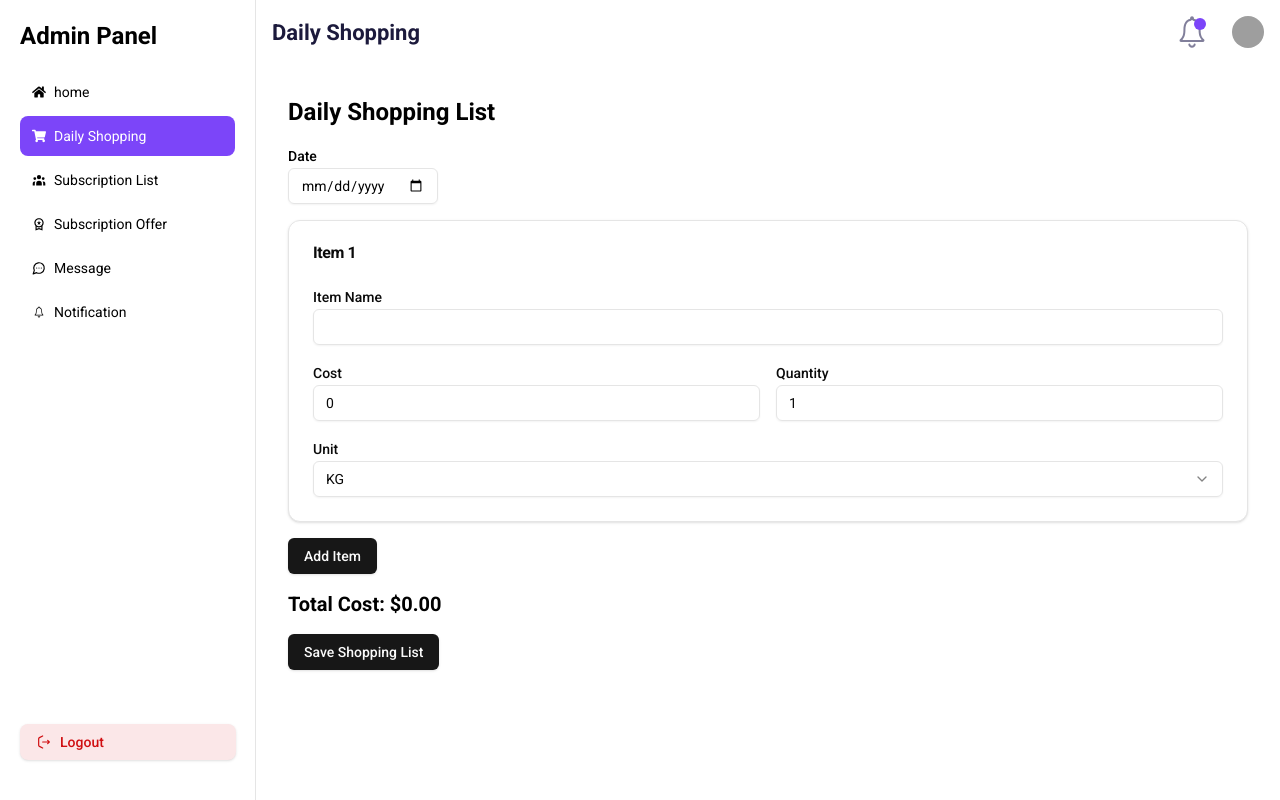
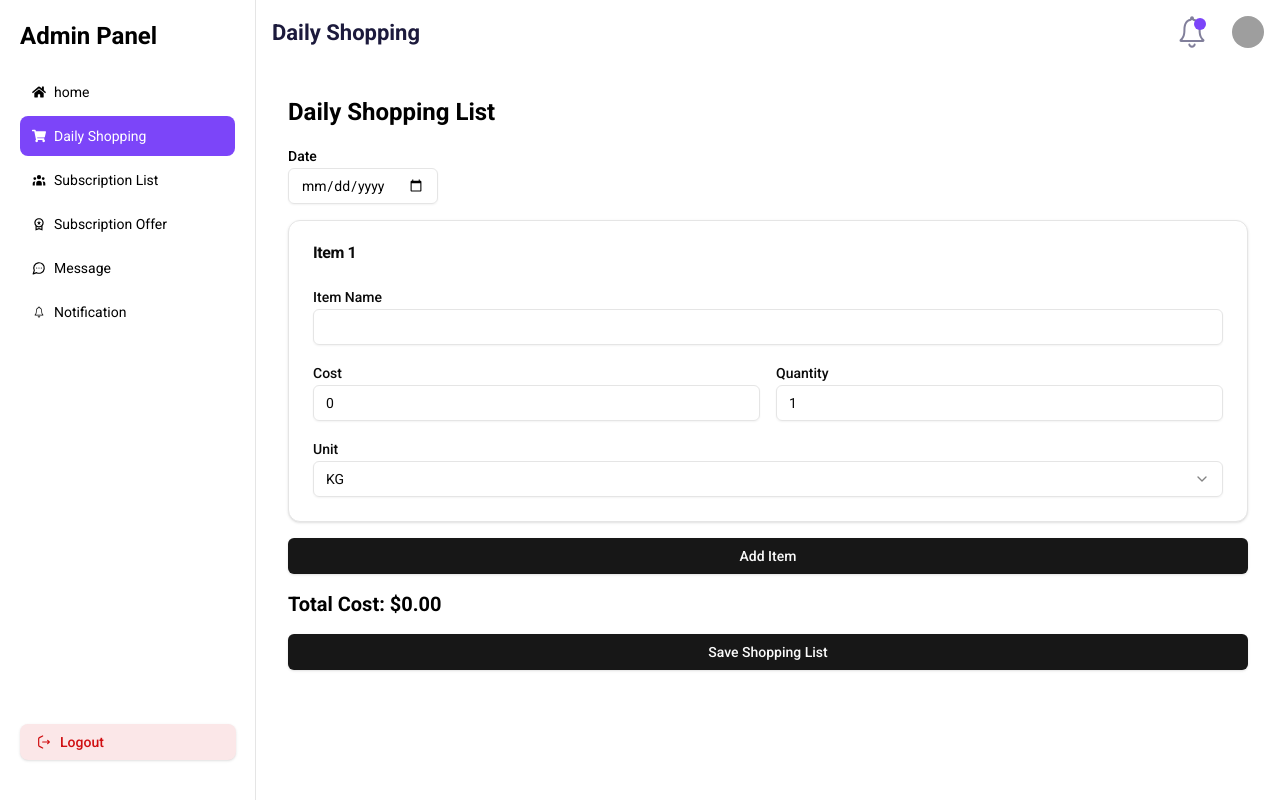
Before and after one commit to Nahid-Mahmud/prottohik-shopping-frontend, a Next.js app: page /add-daily-shopping in a window 1280 px wide. Built offline with nearby package versions, Linux system fonts and the light colour scheme; no server answers; grey boxes are pictures that could not be loaded.

Commit message:
refactor ShoppingListForm to improve form layout with flexbox styling

```diff
--- a/src/components/addDailyShopping/ShoppingListForm.tsx
+++ b/src/components/addDailyShopping/ShoppingListForm.tsx
@@ -41,7 +41,7 @@ export function ShoppingListForm() {
   }, [watchItems]);
 
   return (
-    <form onSubmit={handleSubmit(onSubmit)} className="space-y-4">
+    <form onSubmit={handleSubmit(onSubmit)} className="flex flex-col gap-4">
       <div>
         <Label htmlFor="date">Date</Label>
         <Input className="w-fit" type="date" id="date" {...register("date", { required: "Date is required" })} />
```
